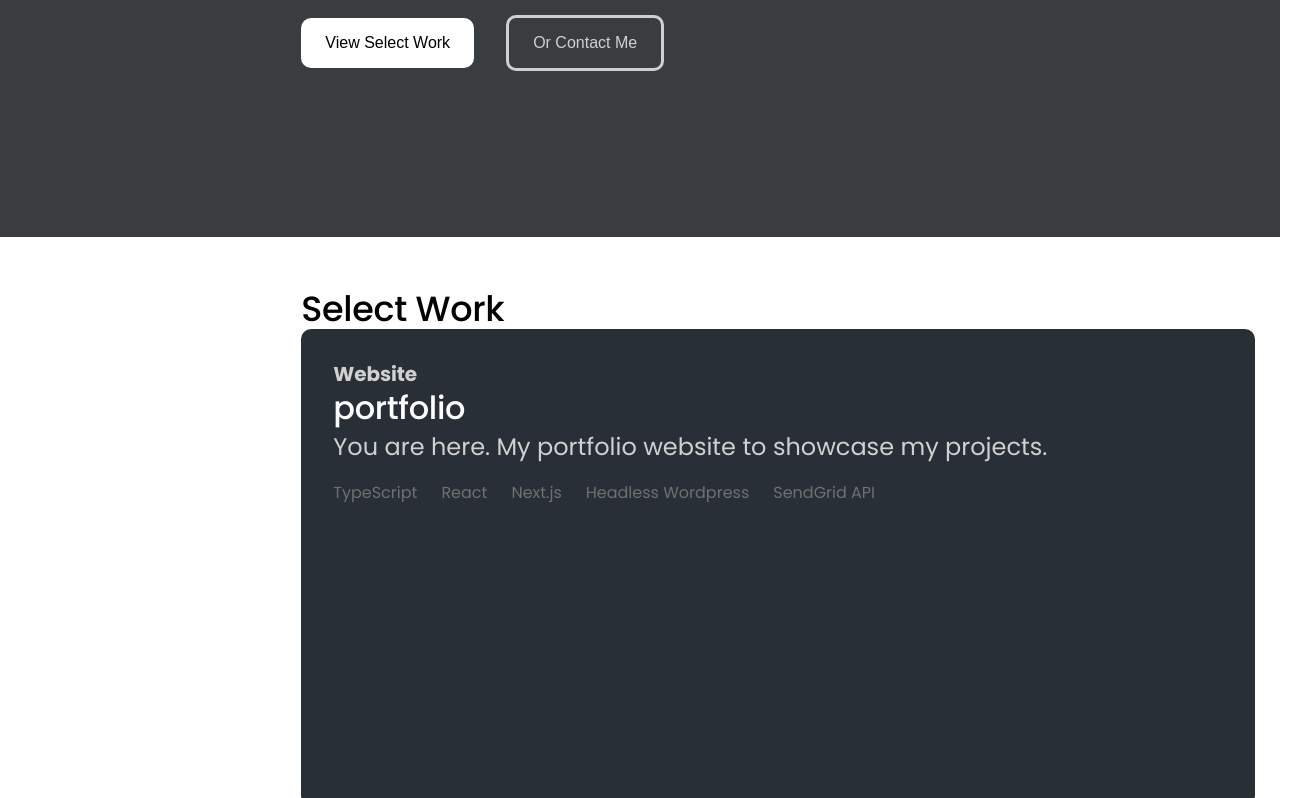
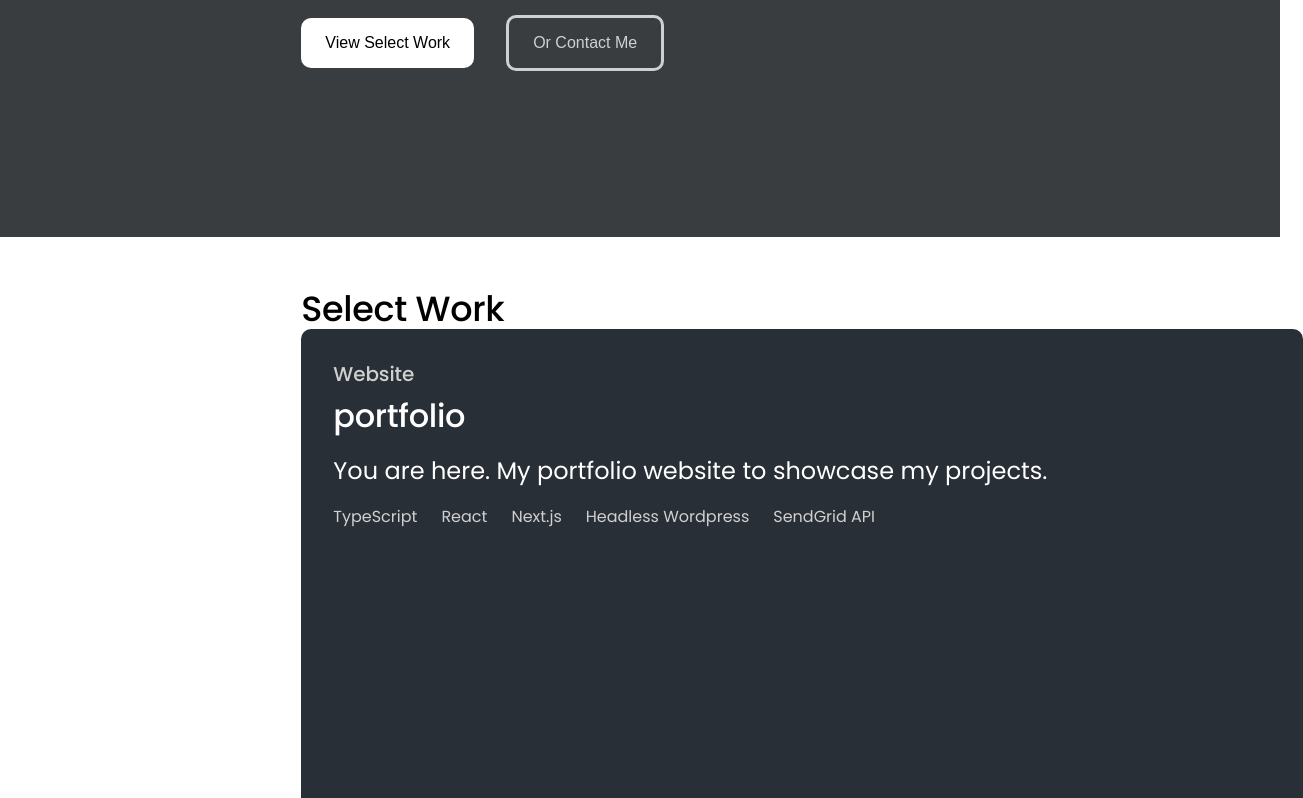
Before and after one commit to davidtaing/portfolio, a Next.js app: page / in a window 1280 px wide. Shown: the part 563-1361 px from the top of the page, 1303 px wide, since content can reach past the window. Built offline with nearby package versions, Linux system fonts and the light colour scheme.

Commit message:
style: cleaned up styles
& added font-weight medium to h4

```diff
--- a/src/components/SelectWorkCard/index.tsx
+++ b/src/components/SelectWorkCard/index.tsx
@@ -23,24 +23,27 @@ const StyledDiv = styled.div`
     color: var(--clr-text-secondary);
     font-size: 20px;
     line-height: 1.3;
+    font-weight: 500;
   }
 
   .title {
+    margin-top: 0.5rem;
     color: var(--clr-text-primary);
     font-size: 32px;
     line-height: 1.3;
   }
 
   .description {
-    color: var(--clr-text-secondary);
+    margin-top: 1rem;
+    color: var(--clr-text-primary);
     font-size: 24px;
   }
 
   .skills {
-    color: var(--clr-text-tertiary);
+    display: flex;
+    list-style-type: none;
+    color: var(--clr-text-secondary);
     font-size: 16px;
-    list-style-type: none;
-    display: flex;
 
     li {
       margin: 1rem 1.5rem 1rem 0;
```
